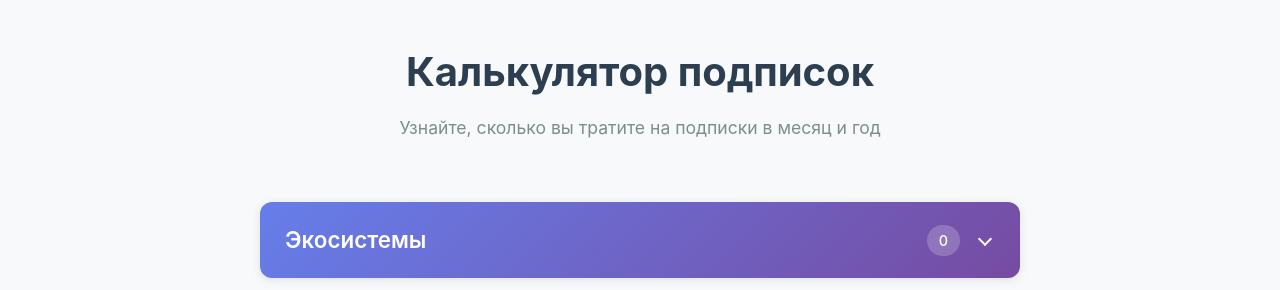
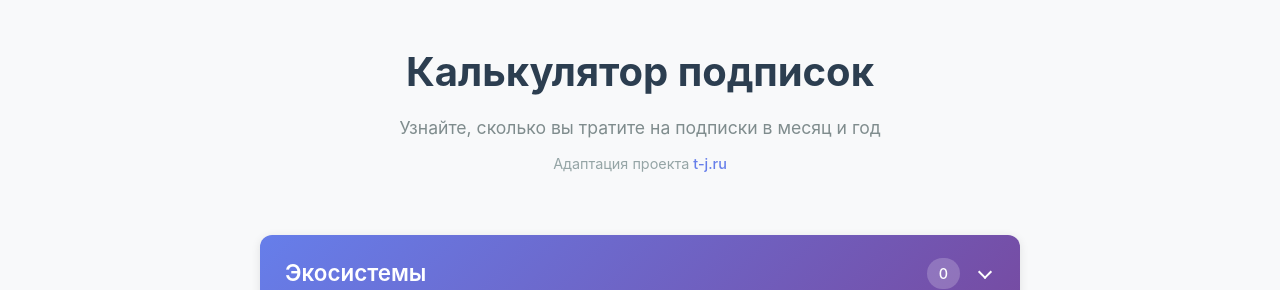
Before and after one commit to CitrusRenegade/subcalc-adapt, a website built with Vite: page index.html in a window 1280 px wide. Shown: the top 290 px of the page. Built offline with nearby package versions, Linux system fonts and the light colour scheme; grey boxes are pictures that could not be loaded.

```diff
--- a/index.html
+++ b/index.html
@@ -11,6 +11,7 @@
         <header>
             <h1>Калькулятор подписок</h1>
             <p>Узнайте, сколько вы тратите на подписки в месяц и год</p>
+            <p class="source-note">Адаптация проекта <a href="https://t-j.ru/click-here-to-unsubscribe/" target="_blank" rel="noopener">t-j.ru</a></p>
         </header>
 
         <main id="categories-container">
--- a/src/style.css
+++ b/src/style.css
@@ -36,6 +36,24 @@
 header p {
     font-size: 1.1rem;
     color: #7f8c8d;
+}
+
+.source-note {
+    font-size: 0.9rem !important;
+    color: #95a5a6 !important;
+    margin-top: 10px !important;
+}
+
+.source-note a {
+    color: #667eea;
+    text-decoration: none;
+    font-weight: 500;
+    transition: color 0.2s ease;
+}
+
+.source-note a:hover {
+    color: #5a6fd8;
+    text-decoration: underline;
 }
 
 /* Категории */
--- a/vite.config.js
+++ b/vite.config.js
@@ -1,7 +1,7 @@
 import { defineConfig } from 'vite'
 
 export default defineConfig({
-  // base: '/subcalc-adapt/', // Отключено для локальной разработки
+  base: '/subcalc-adapt/',
   build: {
     outDir: 'dist',
     assetsDir: 'assets',
```
